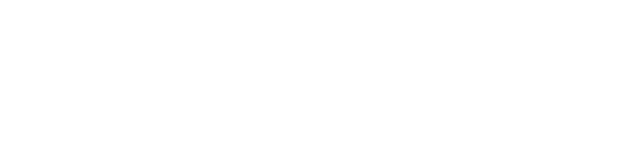
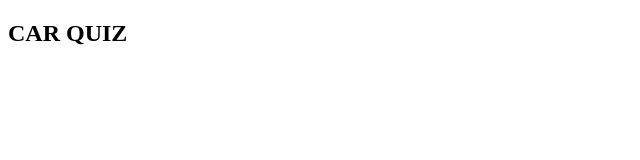
Before and after one commit to AliHussainKhamis/Car-Quiz, a plain HTML site: page index.html in a window 1280 px wide. Shown: the whole page, without its empty margins (0-640 px from the left). Drawn offline with Linux system fonts and the light colour scheme.

Commit message:
div for the quiz

```diff
--- a/index.html
+++ b/index.html
@@ -11,6 +11,11 @@
   <section class="quiz-section">
     <!-- Model Viewer -->
     <div class="model-container" id="modelContainer"></div>
+
+    <!-- Quiz Interface -->
+    <div class="quiz-container">
+      <h1>CAR QUIZ</h1>
+    </div>
   </section>
 </body>
 </html>
```
